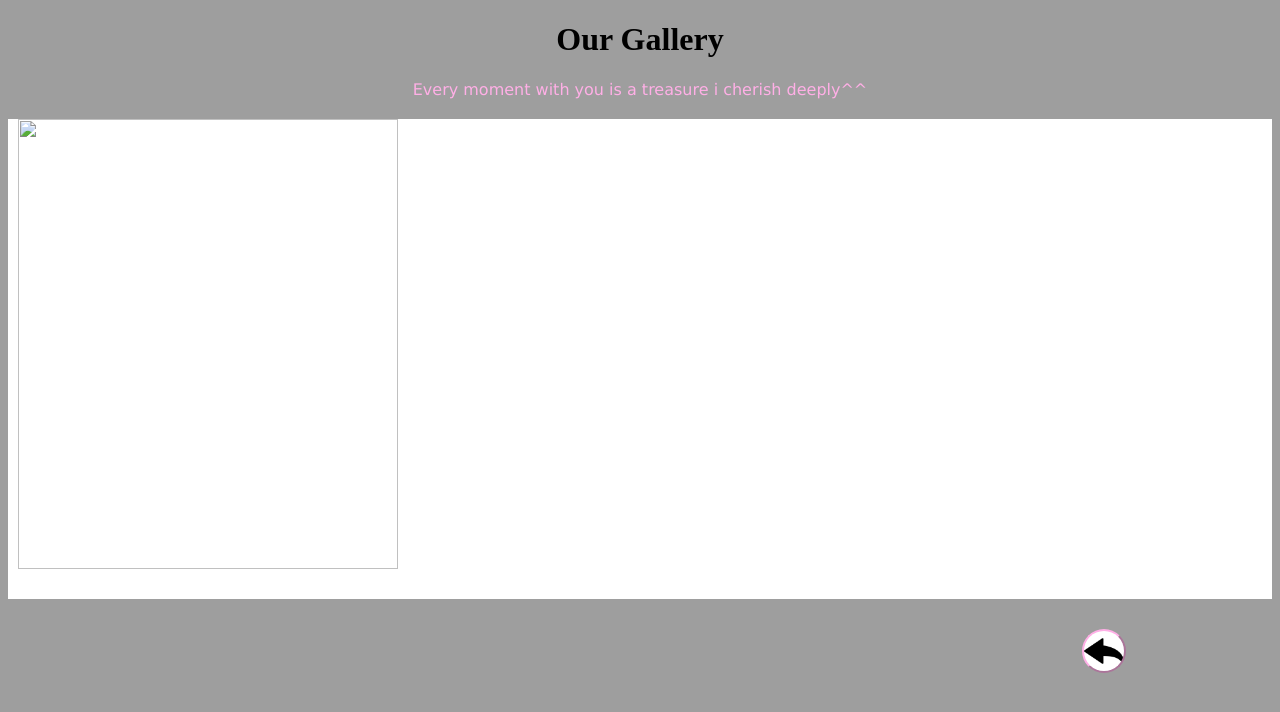
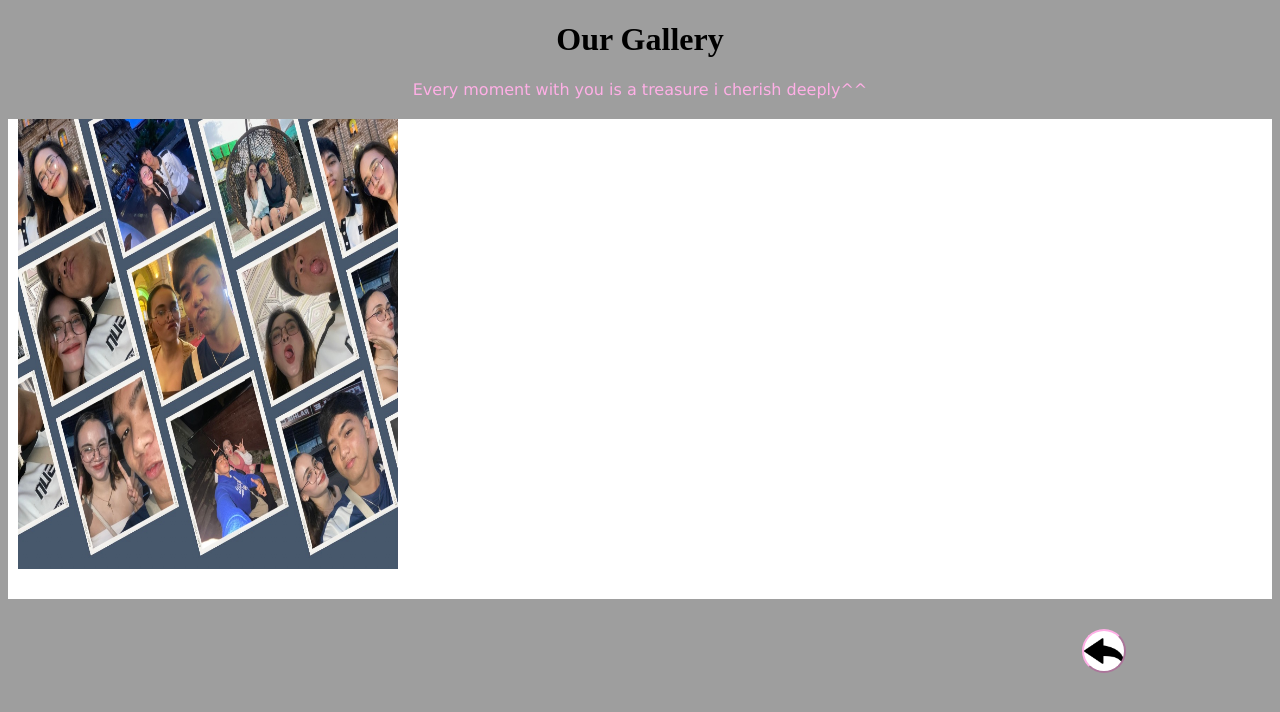
Before and after one commit to banog04/birthday, a plain HTML site: page index4.html in a window 1280 px wide. Drawn offline with Linux system fonts and the light colour scheme; the site is published under a folder, as on GitHub Pages, so addresses that start at the root find nothing; a web font is replaced by a local one.

Commit message:
Update index4.html

```diff
--- a/index4.html
+++ b/index4.html
@@ -18,7 +18,7 @@
   <p>
     Every moment with you is a treasure i cherish deeply^^
   </p><div class="container">
-  <img src="/Blue White Minimalist Photos Collage Free, Traveler Instagram Post Template.jpeg" class="img">
+  <img src="Blue White Minimalist Photos Collage Free, Traveler Instagram Post Template.jpeg" class="img">
   </div>
   <div class="pic">
 
```
